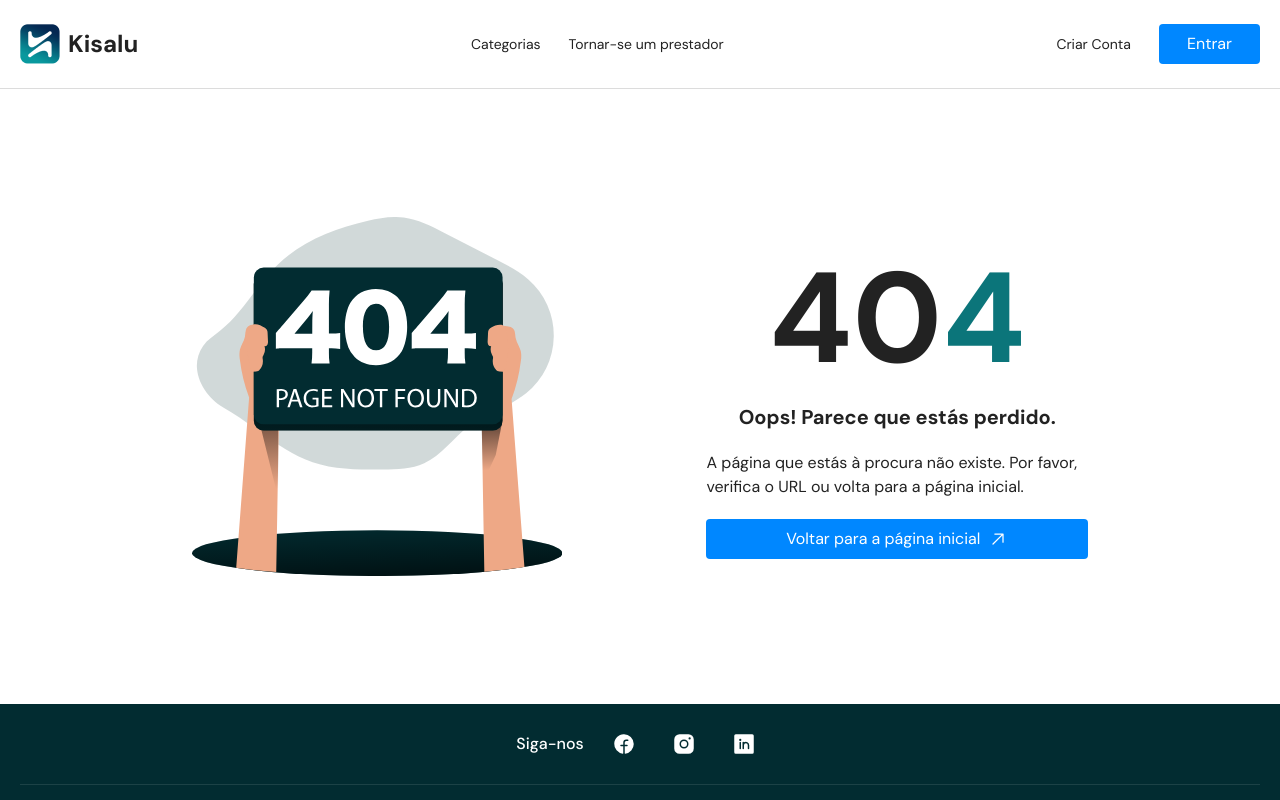
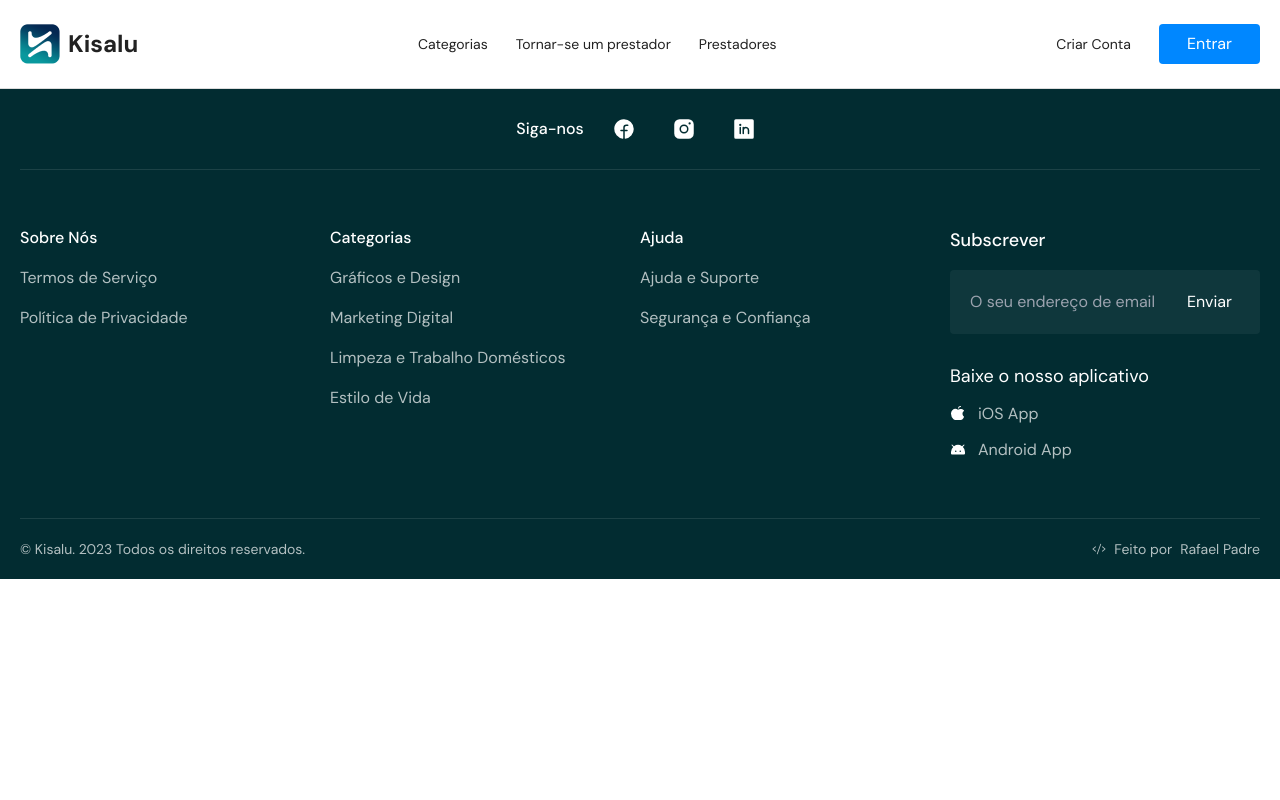
Before and after one commit to rafaelwillen/kisalu-web, a Next.js app: page /providers in a window 1280 px wide. Before the commit this address had no page. Shown: the top 800 px of the page. Built offline with nearby package versions, Linux system fonts and the light colour scheme.

Commit message:
Add route and page

```diff
--- a/src/components/pages/common/AsideMenu.tsx
+++ b/src/components/pages/common/AsideMenu.tsx
@@ -1,5 +1,11 @@
 import { Routes } from "@/utils/constants/routes";
-import { Cards, House, Package, UserPlus } from "@phosphor-icons/react";
+import {
+  Cards,
+  House,
+  Package,
+  UserList,
+  UserPlus,
+} from "@phosphor-icons/react";
 import classNames from "classnames";
 import Link from "next/link";
 type Props = {
@@ -44,6 +50,14 @@ export default function AsideMenu({ visible }: Props) {
         <li>
           <Link
             className="h-16 px-5 flex gap-7 items-center hover:bg-primary-300 active:bg-primary-300"
+            href={Routes.providers}
+          >
+            <UserList size={30} /> Prestadores
+          </Link>
+        </li>
+        <li>
+          <Link
+            className="h-16 px-5 flex gap-7 items-center hover:bg-primary-300 active:bg-primary-300"
             href={Routes.clientRegister}
           >
             <UserPlus size={30} /> Criar Conta
--- a/src/components/pages/common/Navbar.tsx
+++ b/src/components/pages/common/Navbar.tsx
@@ -68,6 +68,15 @@ export default function Navbar({ whiteBackground = false }: Props) {
             >
               Tornar-se um prestador
             </Link>
+            <Link
+              href={Routes.providers}
+              className={classNames(
+                "animated-underline",
+                whiteBackground && "dark"
+              )}
+            >
+              Prestadores
+            </Link>
           </li>
           <li className="flex items-center gap-7 py-1">
             <Link
--- /dev/null
+++ b/src/pages/providers/index.tsx
@@ -0,0 +1,17 @@
+import MainLayout from "@/components/layouts/MainLayout";
+import Head from "next/head";
+import { NextPageWithLayout } from "../_app";
+
+const ProviderPage: NextPageWithLayout = () => {
+  return (
+    <main>
+      <Head>
+        <title>Kisalu | Os Nossos Prestadores</title>
+      </Head>
+    </main>
+  );
+};
+
+ProviderPage.getLayout = (page) => <MainLayout>{page}</MainLayout>;
+
+export default ProviderPage;
--- a/src/utils/constants/routes.ts
+++ b/src/utils/constants/routes.ts
@@ -8,4 +8,5 @@ export const Routes = {
   singleCategory: "/categories/:categorySlug",
   /** Params: :id - service id */
   singleService: "/service/product/:id",
+  providers: "/providers",
 };
```
